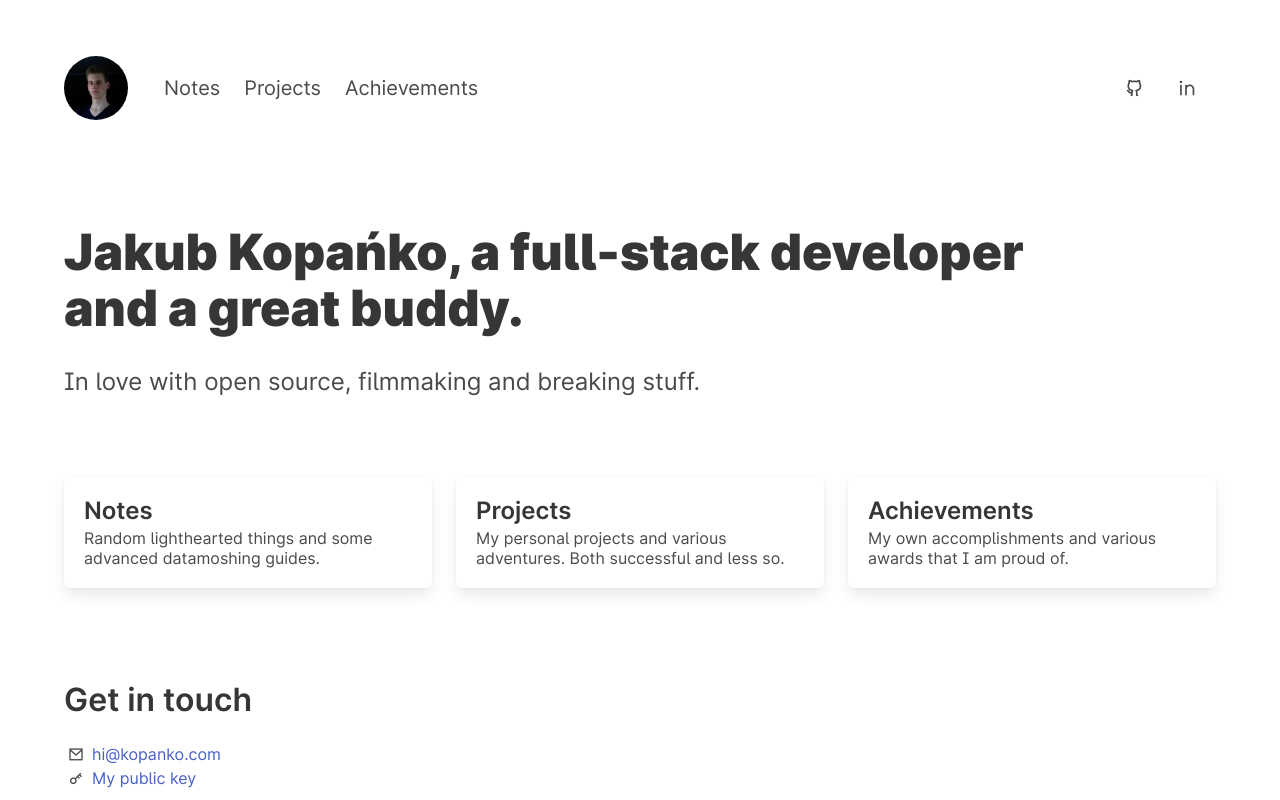
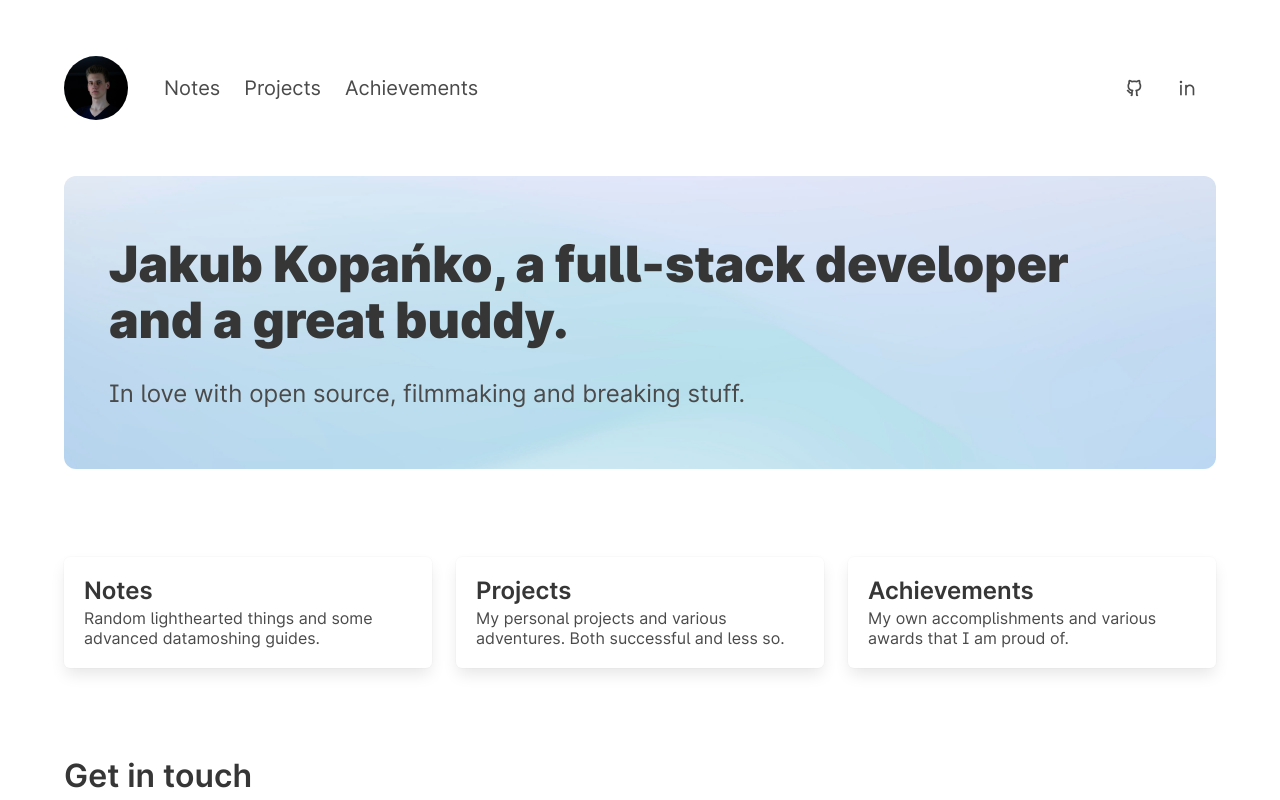
Before and after one commit to pcktm/kopanko.com, a Next.js app: page / in a window 1280 px wide. Shown: the top 800 px of the page. Built offline with nearby package versions, Linux system fonts and the light colour scheme.

Commit message:
feat: sexy gradient & CTAs

```diff
--- a/components/layout/footer.tsx
+++ b/components/layout/footer.tsx
@@ -5,7 +5,7 @@ export default function Footer() {
           <div className="level">
             <div className="level-left">
               <div className="level-item copy">
-                &copy; 2021
+                &copy; 2021 Jakub Kopańko
               </div>
             </div>
             <div className="level-right has-text-right">
--- a/lib/cms.ts
+++ b/lib/cms.ts
@@ -37,6 +37,7 @@ export async function getProjects(): Promise<Project[]> {
       tagline
       title
       id
+      action
       description {
         html
       }
@@ -54,6 +55,7 @@ export async function getAchievements(): Promise<Achievement[]> {
       id
       title
       tagline
+      action
       description {
         html
       }
--- a/pages/achievements.tsx
+++ b/pages/achievements.tsx
@@ -13,6 +13,7 @@ function AchievementCard({item}: {item: Achievement}) {
       subtitle={item.tagline}
       imageUrl={item.coverImage?.url}
       content={item.description.html}
+      action={item.action}
     ></Card>
   )
 }
--- a/pages/index.tsx
+++ b/pages/index.tsx
@@ -32,38 +32,41 @@ export default function Home() {
         <title>Jakub Kopańko</title>
       </Head>
 
-      <div className="main section">
+      <div className="main section with-gradient">
         <section className="content intro">
           <div className="container">
-            <div className="about">
-              <p className="title">Jakub Kopańko, a full-stack developer<br/>and a great buddy.</p>
+            <div className="about gradient">
+              <p className="title ">Jakub Kopańko, a full-stack developer<br/>and a great buddy.</p>
               <p className="subtitle">In love with open source, filmmaking and breaking stuff.</p>
             </div>
           </div>
         </section>
-        <div className="container">
-          <div className="columns" css={css`padding-bottom: 70px;`}>
+
+        <div className="container" css={css`margin-bottom: 90px`}>
+          <div className="columns">
             <Box href="/notes" title="Notes" subtitle="Random lighthearted things and some advanced datamoshing guides."/>
             <Box href="/projects" title="Projects" subtitle="My personal projects and various adventures. Both successful and less so."/>
             <Box href="/achievements" title="Achievements" subtitle="My own accomplishments and various awards that I am proud of."/>
           </div>
+        </div>
 
+        <div className="container">
           <h4 className="title is-3">Get in touch</h4>
           <span className="icon-text">
             <span className="icon">
-              <i className="ri-mail-line"></i>
+              <i className="ri-mail-line"/>
             </span>
             <a
-              className="mail"
-              data-a={account}
-              data-d={domain}
-              onClick={handleMail}
-            ></a>
+            className="mail"
+            data-a={account}
+            data-d={domain}
+            onClick={handleMail}
+            />
           </span>
-          <br></br>
+          <br/>
           <span className="icon-text">
             <span className="icon">
-              <i className="ri-key-2-line"></i>
+              <i className="ri-key-2-line"/>
             </span>
             <a href="/assets/key.pub.txt">
               My public key
--- a/pages/projects.tsx
+++ b/pages/projects.tsx
@@ -13,6 +13,7 @@ function ProjectCard({project}: {project: Project}) {
       subtitle={project.tagline}
       imageUrl={project.coverImage?.url}
       content={project.description.html}
+      action={project.action}
     ></Card>
   )
 }
--- /dev/null
+++ b/styles/elements.scss
@@ -0,0 +1,5 @@
+button.call-to-action {
+  position: absolute;
+  bottom: -20px;
+  right: 12px;
+}
--- a/styles/globals.scss
+++ b/styles/globals.scss
@@ -5,6 +5,7 @@ $footer-padding: 3rem 1.5rem 3rem;
 @import './utilities.scss';
 @import './navbar.scss';
 @import './index.scss';
+@import './elements.scss';
 
 .main.section {
   min-height: 75vh;
--- a/styles/index.scss
+++ b/styles/index.scss
@@ -1,5 +1,5 @@
 .intro .about {
-  margin-bottom: 5rem;
+  margin-bottom: 5.5rem;
 
   .title {
     font-size: 50px;
@@ -27,6 +27,42 @@
   }
 }
 
+.main.with-gradient {
+  @media screen and (min-width: 769px) {
+    padding-top: 0;
+  }
+}
+
+.gradient {
+  border-radius: 12px;
+
+  @media screen and (min-width: 769px) {
+    padding: 60px 45px;
+    background: url('/images/gradient.png');
+    background-size: cover;
+    background-position: center center;
+    animation: huerotate 4s ease-in-out infinite;
+    animation-direction: alternate;
+  }
+
+  @keyframes huerotate {
+    from {
+      -webkit-filter: hue-rotate(-30deg);
+      -moz-filter: hue-rotate(-30deg);
+      -ms-filter: hue-rotate(-30deg);
+      -webkit-filter: hue-rotate(-30deg);
+      filter: hue-rotate(-30deg);
+    }
+    to {
+      -webkit-filter: hue-rotate(30deg);
+      -moz-filter: hue-rotate(30deg);
+      -ms-filter: hue-rotate(30deg);
+      -webkit-filter: hue-rotate(30deg);
+      filter: hue-rotate(30deg);
+    }
+  }
+}
+
 .box.hover-shadow {
   transition: all 0.07s ease-in-out;
 
```
Also changed, not shown: components/elements/card.tsx (+22 -2 lines), lib/DTOs.ts (+8 -0 lines), public/images/gradient.jpg (added), public/images/gradient.png (added).
